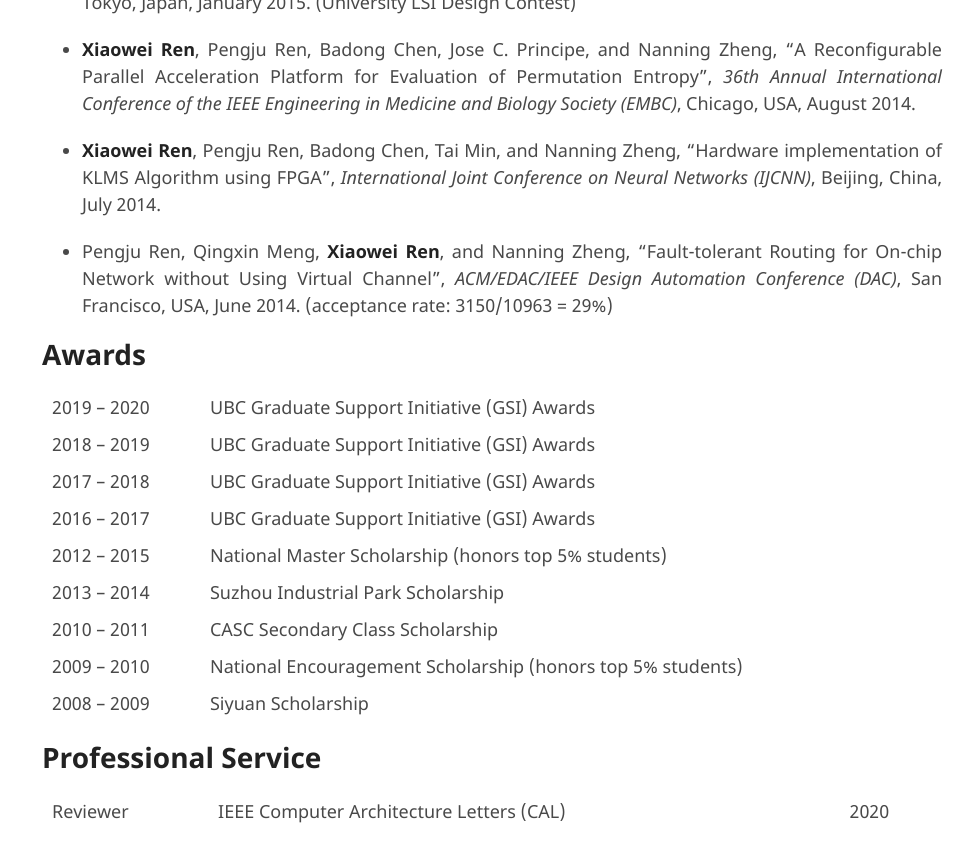
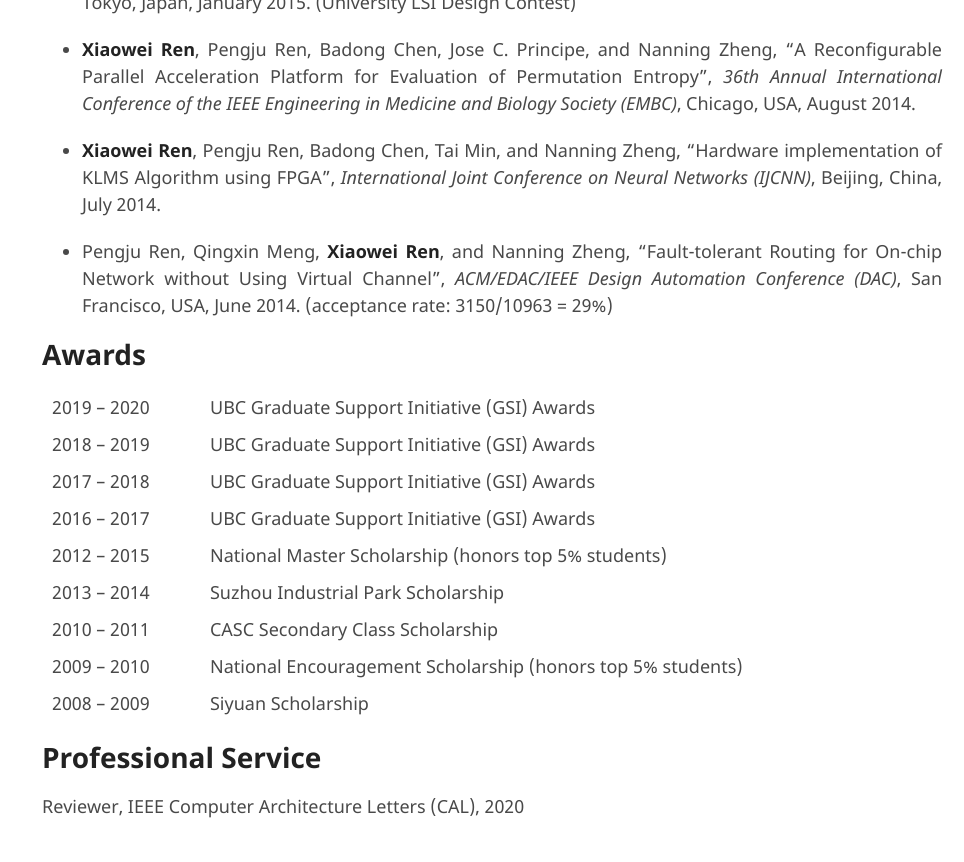
Before and after one commit to ericrxw/xiaoweiren, a Jekyll site: the page built from index.md, in a window 1280 px wide and 900 px high, scrolled down 1551 px. Shown: the top 862 px of the window, without its empty margins (316-1280 px from the left). Built offline with Jekyll 4.4.1, drawn with Linux system fonts in a browser that asks for light colours; our own code applies the rules of GitHub Pages for plain Markdown files; the repository's description, which GitHub fills in, is left out.

Commit message:
trivial change

```diff
--- a/index.md
+++ b/index.md
@@ -53,4 +53,4 @@ Email: xiaowei@ece.ubc.ca
 
 # Professional Service
 
-|Reviewer | IEEE Computer Architecture Letters (CAL) | 2020 |
+Reviewer, IEEE Computer Architecture Letters (CAL), 2020
```
